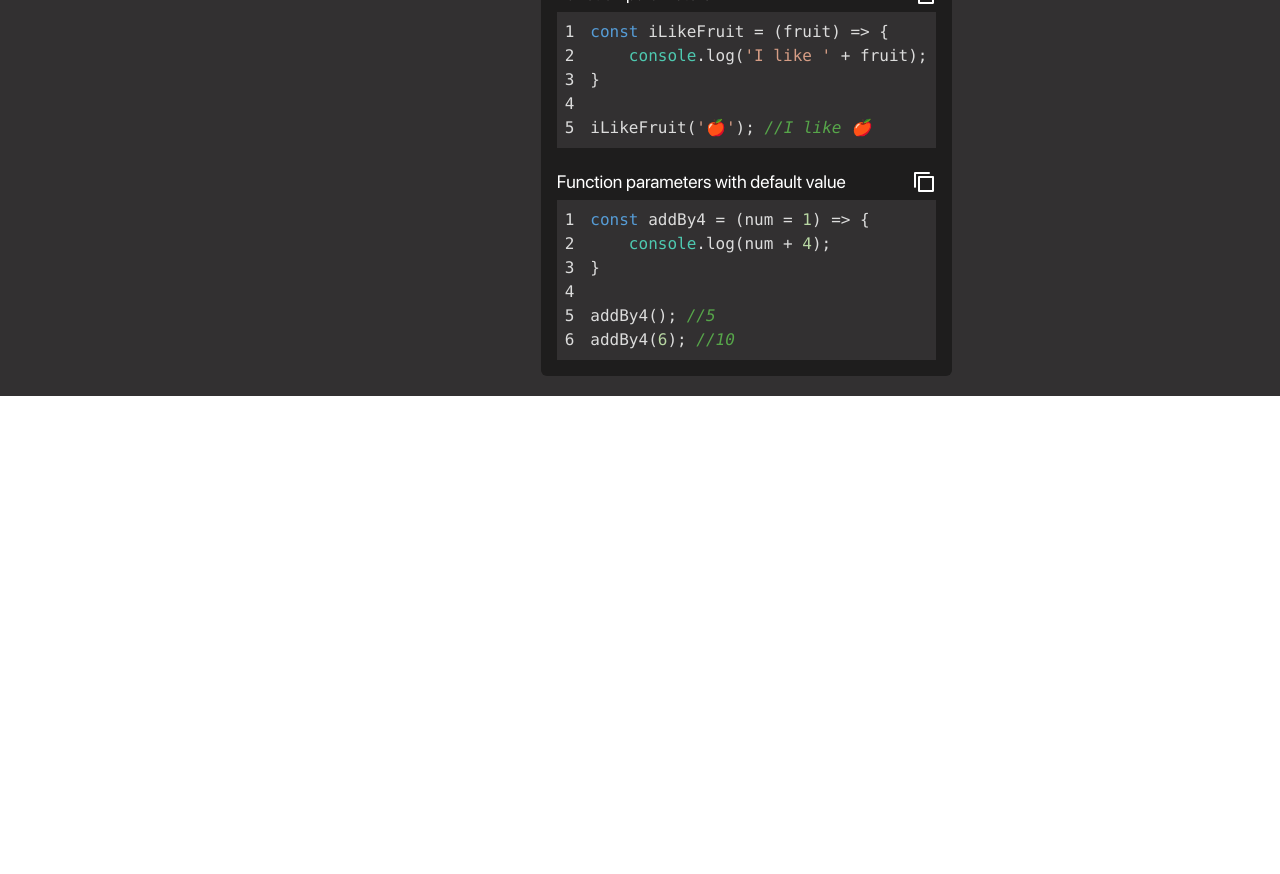
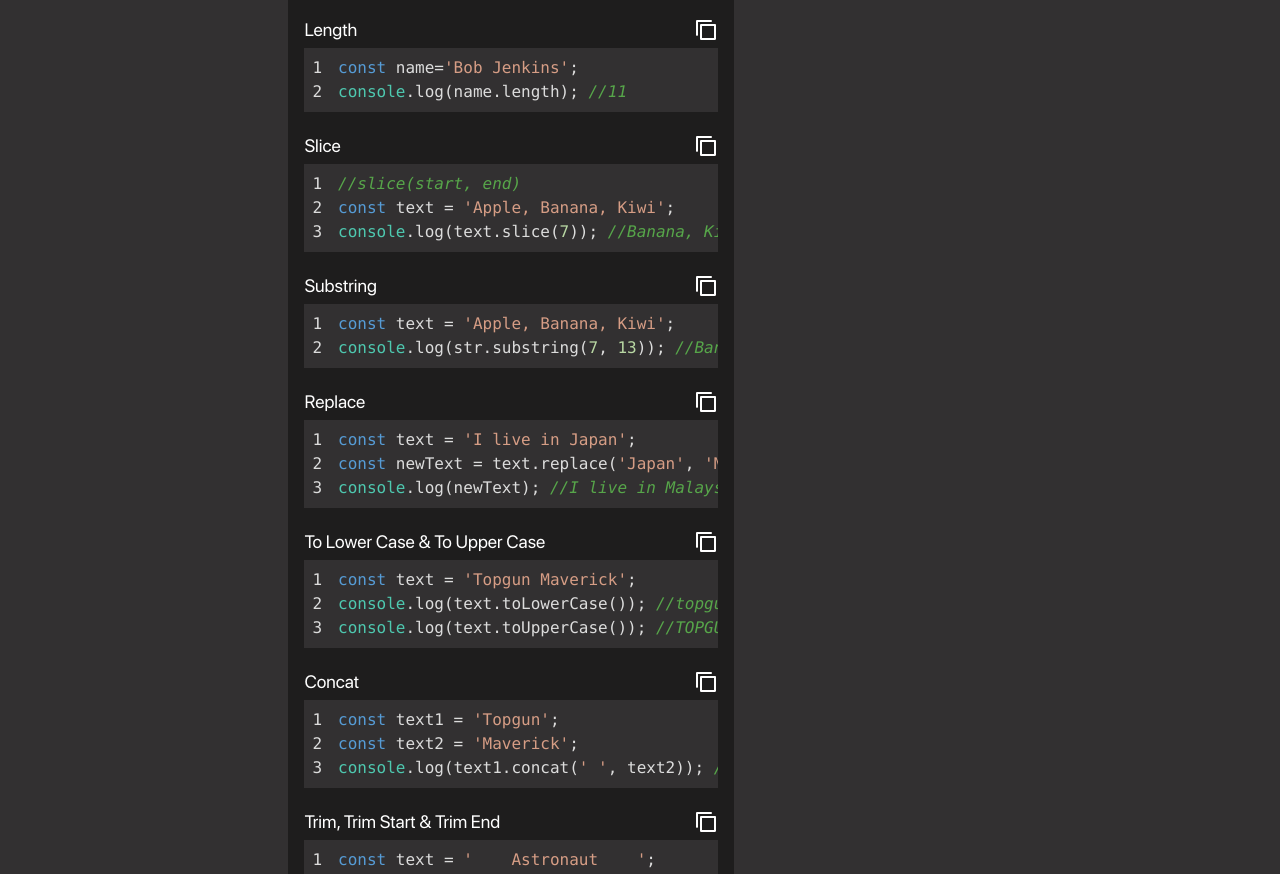
Before and after one commit to syhzrl/js-cheatsheet, a Next.js app: page / in a window 1280 px wide. Shown: the part 1040-1914 px from the top of the page. Before the commit the page ends 1436 px from the top, so only its background shows below. Built offline with nearby package versions, Linux system fonts and the light colour scheme.

Commit message:
Created card content for "String Methods"

```diff
--- /dev/null
+++ b/src/assets/contents/String.ts
@@ -0,0 +1,82 @@
+import { CardContent } from 'entity/Card';
+
+const lengthCode = `const name='Bob Jenkins';
+console.log(name.length); //11`;
+
+const sliceCode = `//slice(start, end)
+const text = 'Apple, Banana, Kiwi';
+console.log(text.slice(7)); //Banana, Kiwi `;
+
+const subStringCode = `const text = 'Apple, Banana, Kiwi';
+console.log(str.substring(7, 13)); //Banana`;
+
+const replaceCode = `const text = 'I live in Japan';
+const newText = text.replace('Japan', 'Malaysia');
+console.log(newText); //I live in Malaysia`;
+
+const upperLowerCode = `const text = 'Topgun Maverick';
+console.log(text.toLowerCase()); //topgun maverick
+console.log(text.toUpperCase()); //TOPGUN MAVERICK`;
+
+const concatCode = `const text1 = 'Topgun';
+const text2 = 'Maverick';
+console.log(text1.concat(' ', text2)); //Topgun Maverick`;
+
+const trimCode = `const text = '    Astronaut    ';
+console.log(text.trim()); //Astronaut
+console.log(text.trimStart()); //"Astronaut    "
+console.log(text.trimEnd()); //"    Astronaut"`;
+
+const padCode = `const text = 'Coffee';
+console.log(text.padStart(4, 'x')); //xxxCoffee
+console.log(text.padEnd(4, 'x')); //Coffeexxx`;
+
+const charCode = `const text = "Anime Fan";
+console.log(text.charAt(4)) //e;
+console.log(text.charCodeAt(4)) //101;`;
+
+const splitCode = `const text = "Split, String";
+console.log(text.split(', ')); //["Split", " String"]`;
+
+const stringContent: CardContent[] = [{
+    text: 'Length',
+    code: lengthCode,
+},
+{
+    text: 'Slice',
+    code: sliceCode,
+},
+{
+    text: 'Substring',
+    code: subStringCode,
+},
+{
+    text: 'Replace',
+    code: replaceCode,
+},
+{
+    text: 'To Lower Case & To Upper Case',
+    code: upperLowerCode,
+},
+{
+    text: 'Concat',
+    code: concatCode,
+},
+{
+    text: 'Trim, Trim Start & Trim End',
+    code: trimCode,
+},
+{
+    text: 'Pad Start & Pad End',
+    code: padCode,
+},
+{
+    text: 'Char At & Char Code At',
+    code: charCode,
+},
+{
+    text: 'Split',
+    code: splitCode,
+}];
+
+export default stringContent;
--- a/src/assets/contents/index.ts
+++ b/src/assets/contents/index.ts
@@ -2,6 +2,7 @@ import { CardContent } from 'entity/Card';
 
 import variablesContent from './Variables';
 import functionsContent from './Functions';
+import stringContent from './String';
 
 interface Content {
     title: string;
@@ -10,13 +11,19 @@ interface Content {
 }
 
 const contents: Content[] = [{
+    title: 'Functions',
+    desc: 'Functions can be declared in 2 ways',
+    content: functionsContent,
+},
+{
     title: 'Variables',
     desc: 'Variables can be declared in 2 ways',
     content: variablesContent,
-}, {
-    title: 'Functions',
-    desc: 'Functions can be declared in 2 ways',
-    content: functionsContent,
+},
+{
+    title: 'String Methods',
+    desc: 'Strings can be manipulated with different methods',
+    content: stringContent,
 }];
 
 export default contents;
--- a/src/containers/dashboard/index.tsx
+++ b/src/containers/dashboard/index.tsx
@@ -11,7 +11,22 @@ const DashboardScreen: FunctionComponent = () => {
             <div className='flex'>
                 <NavMenu />
 
-                <div className='w-full flex flex-wrap items-start justify-center p-5 gap-5'>
+                {/* <div className='w-full flex flex-wrap items-start justify-center p-5 gap-5 bg-blue-200'>
+                    {contents.map(item => {
+                        const { title, desc, content } = item;
+
+                        return (
+                            <Card
+                                key={title}
+                                title={title}
+                                desc={desc}
+                                content={content}
+                            />
+                        );
+                    })}
+                </div> */}
+
+                <div className='w-full grid grid-cols-2 p-20 gap-5'>
                     {contents.map(item => {
                         const { title, desc, content } = item;
 
```
